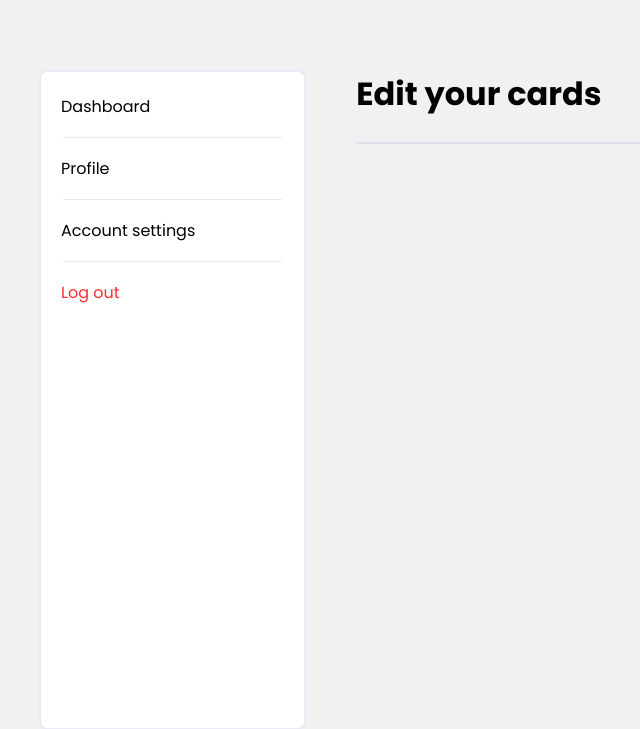
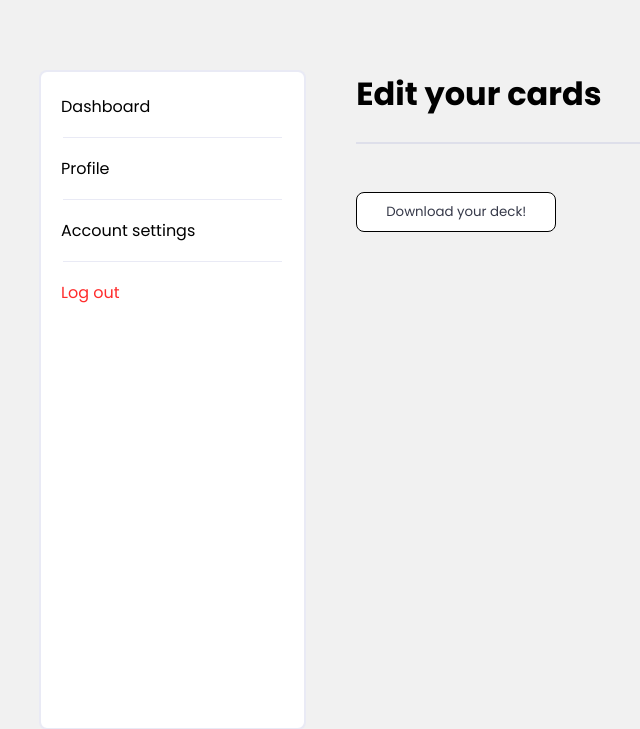
Before and after one commit to Hexatare/DeckBuilder, a Flask app: page /editor/1 in a window 1280 px wide. Shown: the top 729 px of the page, without its empty margins (11-651 px from the left). Run offline with Flask 3, Linux system fonts and the light colour scheme; the visitor is signed in with stand-in values (Sample User, id 1); data that the repository does not hold is empty.

Commit message:
add download button to editor

```diff
--- a/deck_builder/editor/editor_routes.py
+++ b/deck_builder/editor/editor_routes.py
@@ -7,11 +7,14 @@ This file contains route for the card editor
 from flask import (
     Blueprint,
     render_template,
+    request,
+    Response
 )
 from flask_login import login_required, current_user
 # pylint: disable=import-error
 from deck_builder.models import Flashcard
 from deck_builder import db
+from deck_builder.text_to_deck.anki_deck_creation import gpt_to_deck
 # pylint: enable=import-error
 
 
@@ -26,9 +29,25 @@ editor_bp: Blueprint = Blueprint(
 
 
 @editor_bp.route('/editor/<int:id>', methods=['GET'])
-# @login_required
+@login_required
 def editor(id):
-    """This function turns the image into text using OCR"""
+    """This function returns the view of the editor"""
     flashcards = Flashcard.query.filter_by(export_id=id).all()
     cards = [(card.front,card.back) for card in flashcards]
     return render_template("editor.html",id=id, cards=cards)
+
+@editor_bp.route('/editor/download/<int:id>', methods=['GET'])
+@login_required
+def editor_donwload(id):
+    """This function let's you donwload your cards"""
+    flashcards = Flashcard.query.filter_by(export_id=id).all()
+    cards = [(card.front,card.back) for card in flashcards]
+    deck = gpt_to_deck(cards)
+
+    return Response(
+        deck,
+        mimetype='text/plain',
+        headers={
+            'Content-Disposition': 'attachment; filename=deck.txt'
+        }
+    )
--- /dev/null
+++ b/deck_builder/editor/static/js/editor.js
@@ -0,0 +1,22 @@
+const downloadButton = document.getElementById('download-button');
+
+downloadButton.addEventListener('click', function() {
+  download_deck(1);
+});
+
+function download_deck(id) {
+  fetch("/editor/download/"+id)
+    .then(response => response.blob())
+    .then(blob => {
+      const blobURL = window.URL.createObjectURL(blob);
+      const link = document.createElement('a');
+      link.href = blobURL;
+      link.download = 'deck.txt';
+      link.style.display = 'none';
+      document.body.appendChild(link)
+      link.click();
+      window.URL.revokeObjectURL(blobURL);
+      document.body.removeChild(link);
+  });
+  console.log("function was executed")
+}
--- a/deck_builder/editor/static/styles/editor.css
+++ b/deck_builder/editor/static/styles/editor.css
@@ -220,3 +220,16 @@ body {
     transition-property: color;
     user-select: none;
 }
+
+#download-button {
+    width: 200px;
+    height: 40px;
+    color: var(--color-dark);
+    background: var(--color-white);
+    border: 1px solid black;
+    border-radius: var(--border-radius);
+}
+
+#download-button:hover {
+    background-color: var(--color-light);
+}
--- a/deck_builder/editor/templates/editor.html
+++ b/deck_builder/editor/templates/editor.html
@@ -53,6 +53,7 @@
             </div>
             {% endfor %}
         </div>
+        <button id=download-button> Download your deck! </button>
     </main>
 </body>
 
```
